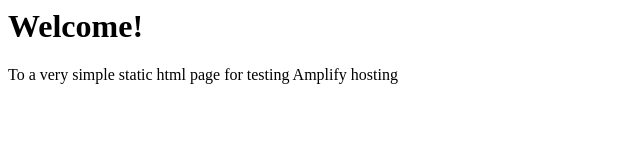
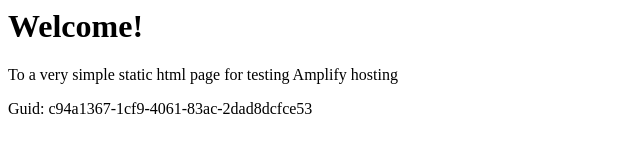
Before and after one commit to aws-aemilia-bom/Github-PR-Commit-Integration-Test-DoNotTouch-v0-preprod-ap-south-1, a website: page src/index.html in a window 1280 px wide. Shown: the whole page, without its empty margins (0-640 px from the left). Drawn offline with Linux system fonts and the light colour scheme.

Commit message:
commit from integ tests

```diff
--- a/src/index.html
+++ b/src/index.html
@@ -1,3 +1,5 @@
+
+
 <html lang="en">
 
 <head>
@@ -10,6 +12,6 @@
 <body>
     <h1>Welcome!</h1>
     <p>To a very simple static html page for testing Amplify hosting</p>
-</body>
+    <p>Guid: c94a1367-1cf9-4061-83ac-2dad8dcfce53</p></body>
 
 </html>
```
